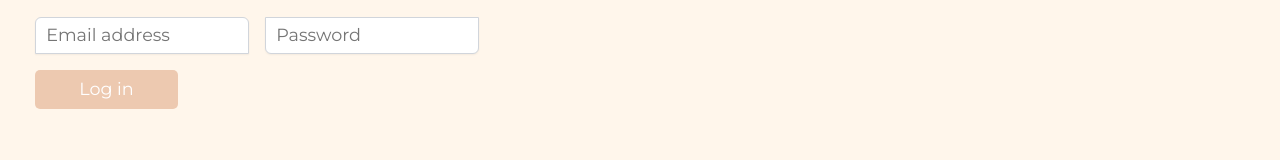
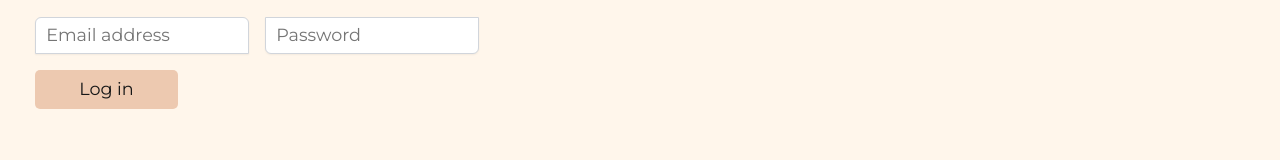
Before and after one commit to fatima-ndiaye/van-life, a React (Vite) app: page /login in a window 1280 px wide. Shown: the part 282-442 px from the top of the page. Built offline with nearby package versions, Linux system fonts and the light colour scheme; a web font is replaced by a local one; what miragejs would draw is missing.

Commit message:
Update login-btn

```diff
--- a/src/Pages/Login.jsx
+++ b/src/Pages/Login.jsx
@@ -37,7 +37,7 @@ export default function Login() {
                         value={loginFormData.password}
                     />
                 </div>
-                <button className="link-btn login-btn bg-accent">Log in</button>
+                <button className="link-btn login-btn bg-accent text-dark">Log in</button>
             </form>
         </div>
     )
--- a/src/index.css
+++ b/src/index.css
@@ -634,6 +634,5 @@ footer
 .login-btn
 {
     padding: 0.35em 2.5em;
-    color: white;
     font-family: inherit;
 }
```
